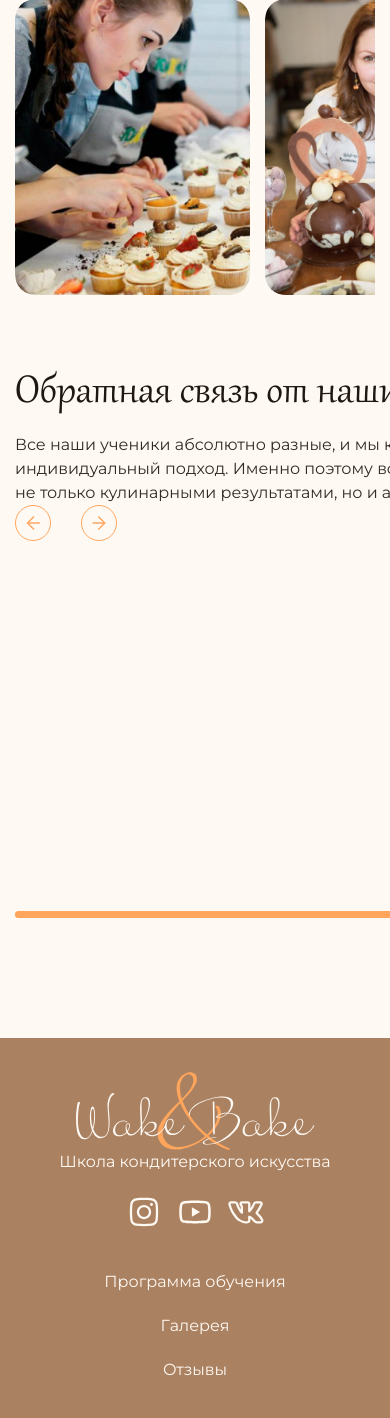
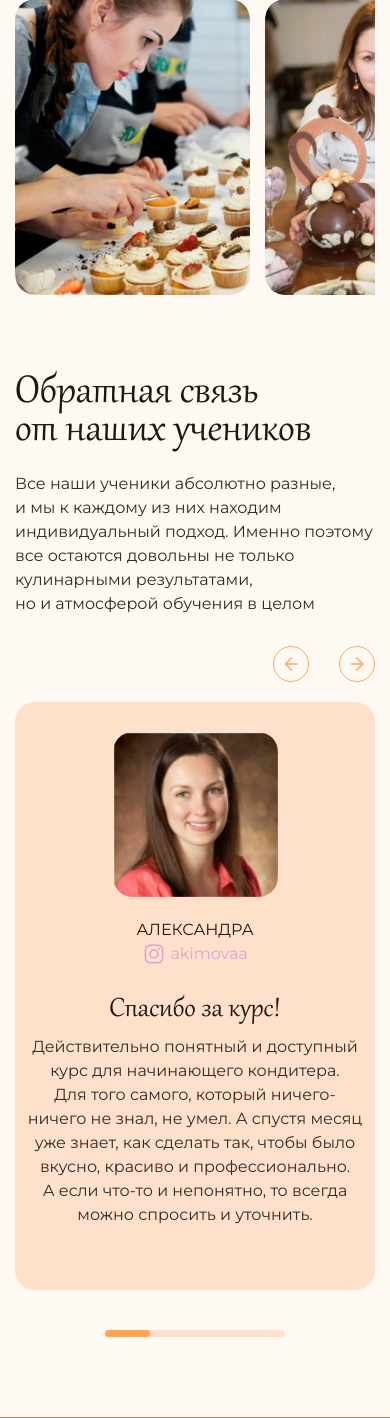
Before and after one commit to Ran3boy/HomeWork-template, a PHP site: page /final-verstka/index.html in a window 390 px wide. Shown: the part 3193-4611 px from the top of the page. Run offline with PHP 8.4, Linux system fonts and the light colour scheme.

Commit message:
ADD LESSON 121.1

```diff
--- a/final-verstka/css/style.css
+++ b/final-verstka/css/style.css
@@ -525,9 +525,8 @@
     align-items: end;
     justify-content: space-between;
     margin-bottom: 40px;
+    gap: 30px;
 }
-
-.testimonials__content {}
 
 .testimonials__info {
     max-width: 632px;
@@ -542,6 +541,7 @@
 .testimonials__nav {
     display: flex;
     align-items: center;
+    justify-content: space-between;
     gap: 30px;
 }
 
@@ -608,7 +608,6 @@
 .testimonials__slide {
     background: #FFE0CB;
     display: flex;
-    max-width: 624px;
     height: auto;
     padding: 30px 30px 40px 30px;
     gap: 30px;
@@ -812,6 +811,14 @@
 
     /* ---------- */
 
+    .testimonials__scrollbar.swiper-scrollbar {
+        width: 50%;
+        margin: 0 auto;
+    }
+
+
+    /* ---------- */
+
     .footer__inner {
         grid-template: none;
         justify-content: center;
@@ -837,6 +844,8 @@
     .footer__col:nth-child(4) {
         margin-top: 30px;
     }
+
+
 }
 
 @media (max-width: 800px) {
@@ -909,6 +918,17 @@
 
     .accordion-content__text {
         max-width: none;
+    }
+
+    /* -------------- */
+
+    .testimonials__inner {
+        flex-direction: column;
+        align-items: stretch;
+    }
+
+    .testimonials__nav {
+        align-self: end;
     }
 }
 
@@ -1017,6 +1037,20 @@
         margin-bottom: 20px;
     }
 
+    /* --------- */
+
+    .testimonials__inner {
+        margin-bottom: 20px;
+    }
+
+    .testimonials__slide {
+        flex-direction: column;
+        align-items: center;
+        text-align: center;
+    }
+
+    /* --------- */
+
 }
 
 @media (max-width: 450px) {
@@ -1058,4 +1092,10 @@
     .accordion-content__item {
         margin-bottom: 10px;
     }
+
+    /* ----------- */
+
+    .testimonials__slide {
+        padding: 30px 10px 10px;
+    }
 }
--- a/final-verstka/index.html
+++ b/final-verstka/index.html
@@ -748,9 +748,14 @@
                             </div>
                             <div class="gallery__nav">
                                 <button class="gallery__prev" type="button">
-                                    <svg width="14" height="14" viewBox="0 0 14 14" fill="none" xmlns="http://www.w3.org/2000/svg">
-                                        <path d="M8.51104 1.0234L2.53504 6.9994L8.51104 12.9754L7.50304 13.9834L0.519044 6.9994L7.50304 0.0153989L8.51104 1.0234Z" fill="#FFA55C"/>
-                                        <path d="M1.52734 7.71875L1.52734 6.27875L13.7673 6.27875L13.7673 7.71875L1.52734 7.71875Z" fill="#FFA55C"/>
+                                    <svg width="14" height="14" viewBox="0 0 14 14" fill="none"
+                                        xmlns="http://www.w3.org/2000/svg">
+                                        <path
+                                            d="M8.51104 1.0234L2.53504 6.9994L8.51104 12.9754L7.50304 13.9834L0.519044 6.9994L7.50304 0.0153989L8.51104 1.0234Z"
+                                            fill="#FFA55C" />
+                                        <path
+                                            d="M1.52734 7.71875L1.52734 6.27875L13.7673 6.27875L13.7673 7.71875L1.52734 7.71875Z"
+                                            fill="#FFA55C" />
                                     </svg>
                                 </button>
                                 <div class="gallery__pagination"></div>
@@ -770,25 +775,32 @@
                     </div>
                     <div class="gallery__slider swiper">
                         <div class="gallery__wrapper swiper-wrapper">
-                            <a class="gallery__slide swiper-slide" data-fslightbox="gallery" href="./img/content/gallery/1.jpg">
+                            <a class="gallery__slide swiper-slide" data-fslightbox="gallery"
+                                href="./img/content/gallery/1.jpg">
                                 <img src="./img/content/gallery/1.jpg" alt="">
                             </a>
-                            <a class="gallery__slide swiper-slide" data-fslightbox="gallery" href="./img/content/gallery/2.jpg">
+                            <a class="gallery__slide swiper-slide" data-fslightbox="gallery"
+                                href="./img/content/gallery/2.jpg">
                                 <img src="./img/content/gallery/2.jpg" alt="">
                             </a>
-                            <a class="gallery__slide swiper-slide" data-fslightbox="gallery" href="./img/content/gallery/3.jpg">
+                            <a class="gallery__slide swiper-slide" data-fslightbox="gallery"
+                                href="./img/content/gallery/3.jpg">
                                 <img src="./img/content/gallery/3.jpg" alt="">
                             </a>
-                            <a class="gallery__slide swiper-slide" data-fslightbox="gallery" href="./img/content/gallery/4.jpg">
+                            <a class="gallery__slide swiper-slide" data-fslightbox="gallery"
+                                href="./img/content/gallery/4.jpg">
                                 <img src="./img/content/gallery/4.jpg" alt="">
                             </a>
-                            <a class="gallery__slide swiper-slide" data-fslightbox="gallery" href="./img/content/gallery/1.jpg">
+                            <a class="gallery__slide swiper-slide" data-fslightbox="gallery"
+                                href="./img/content/gallery/1.jpg">
                                 <img src="./img/content/gallery/1.jpg" alt="">
                             </a>
-                            <a class="gallery__slide swiper-slide" data-fslightbox="gallery" href="./img/content/gallery/2.jpg">
+                            <a class="gallery__slide swiper-slide" data-fslightbox="gallery"
+                                href="./img/content/gallery/2.jpg">
                                 <img src="./img/content/gallery/2.jpg" alt="">
                             </a>
-                            <a class="gallery__slide swiper-slide" data-fslightbox="gallery" href="./img/content/gallery/3.jpg">
+                            <a class="gallery__slide swiper-slide" data-fslightbox="gallery"
+                                href="./img/content/gallery/3.jpg">
                                 <img src="./img/content/gallery/3.jpg" alt="">
                             </a>
                         </div>
@@ -798,21 +810,28 @@
             <section class="main__testimonials testimonials">
                 <div class="container">
                     <div class="testimonials__inner">
-                        <div class="testimonials__content">
                         <div class="testimonials__info">
                             <h2 class="testimonials__title title">
                                 Обратная связь от наших учеников
                             </h2>
                             <div class="testimonials__text">
                                 <p>
-                                        Все наши ученики абсолютно разные, и мы к каждому из них находим индивидуальный подход. Именно поэтому все остаются довольны не только кулинарными результатами, но и атмосферой обучения в целом
+                                    Все наши ученики абсолютно разные, и мы к каждому из них находим индивидуальный
+                                    подход. Именно поэтому все остаются довольны не только кулинарными результатами,
+                                    но и атмосферой обучения в целом
                                 </p>
+                            </div>
                         </div>
                             <div class="testimonials__nav">
                                 <button class="testimonials__prev" type="button">
-                                        <svg width="14" height="14" viewBox="0 0 14 14" fill="none" xmlns="http://www.w3.org/2000/svg">
-                                            <path d="M8.51104 1.0234L2.53504 6.9994L8.51104 12.9754L7.50304 13.9834L0.519044 6.9994L7.50304 0.0153989L8.51104 1.0234Z" fill="#FFA55C"/>
-                                            <path d="M1.52734 7.71875L1.52734 6.27875L13.7673 6.27875L13.7673 7.71875L1.52734 7.71875Z" fill="#FFA55C"/>
+                                    <svg width="14" height="14" viewBox="0 0 14 14" fill="none"
+                                        xmlns="http://www.w3.org/2000/svg">
+                                        <path
+                                            d="M8.51104 1.0234L2.53504 6.9994L8.51104 12.9754L7.50304 13.9834L0.519044 6.9994L7.50304 0.0153989L8.51104 1.0234Z"
+                                            fill="#FFA55C" />
+                                        <path
+                                            d="M1.52734 7.71875L1.52734 6.27875L13.7673 6.27875L13.7673 7.71875L1.52734 7.71875Z"
+                                            fill="#FFA55C" />
                                     </svg>
                                 </button>
                                 <button class="testimonials__next" type="button">
@@ -847,7 +866,10 @@
                                         <span>
                                             Спасибо за курс!
                                         </span>
-                                            Действительно понятный и доступный курс для начинающего кондитера. Для того самого, который ничего-ничего не знал, не умел. А спустя месяц уже знает, как сделать так, чтобы было вкусно, красиво и профессионально. А если что-то и непонятно, то всегда можно спросить и уточнить.
+                                        Действительно понятный и доступный курс для начинающего кондитера. Для того
+                                        самого, который ничего-ничего не знал, не умел. А спустя месяц уже знает,
+                                        как сделать так, чтобы было вкусно, красиво и профессионально. А если что-то
+                                        и непонятно, то всегда можно спросить и уточнить.
                                     </blockquote>
                                 </div>
                                 <div class="testimonials__slide swiper-slide">
@@ -867,7 +889,10 @@
                                         <span>
                                             Для меня действительно сбылась мечта!
                                         </span>
-                                            Это были одни из лучших месяцев моей жизни. Для меня действительно сбылась мечта, к которой я шла уже давно, но не хватало опыта и знаний. Это все дала мне ваша школа. В рецептурах все довольно понятно разъясняется, если есть вопросы, их всегда можно задать, что не мало важно.
+                                        Это были одни из лучших месяцев моей жизни. Для меня действительно сбылась
+                                        мечта, к которой я шла уже давно, но не хватало опыта и знаний. Это все дала
+                                        мне ваша школа. В рецептурах все довольно понятно разъясняется, если есть
+                                        вопросы, их всегда можно задать, что не мало важно.
                                     </blockquote>
                                 </div>
                                 <div class="testimonials__slide swiper-slide">
@@ -887,7 +912,11 @@
                                         <span>
                                             Здесь я узнал много чего нового!
                                         </span>
-                                            Спасибо большое Wake & Bake за такой курс! Здесь я узнал много чего нового для меня! Курс очень хороший, захватывает самые актуальные темы для кондитера! Мне понравилось что всегда была поддержка не только со стороны куратора но и таких же учеников-кондитеров как и я. Мне прям аж будет не хватать всего этого.
+                                        Спасибо большое Wake & Bake за такой курс! Здесь я узнал много чего нового
+                                        для меня! Курс очень хороший, захватывает самые актуальные темы для кондитера!
+                                        Мне понравилось что всегда была поддержка не только со стороны куратора
+                                        но и таких же учеников-кондитеров как и я. Мне прям аж будет не хватать всего
+                                        этого.
                                     </blockquote>
                                 </div>
                                 <div class="testimonials__slide swiper-slide">
@@ -907,12 +936,14 @@
                                         <span>
                                             Спасибо за курс!
                                         </span>
-                                            Действительно понятный и доступный курс для начинающего кондитера. Для того самого, который ничего-ничего не знал, не умел. А спустя месяц уже знает, как сделать так, чтобы было вкусно, красиво и профессионально. А если что-то и непонятно, то всегда можно спросить и уточнить.
+                                        Действительно понятный и доступный курс для начинающего кондитера. Для того
+                                        самого, который ничего-ничего не знал, не умел. А спустя месяц уже знает,
+                                        как сделать так, чтобы было вкусно, красиво и профессионально. А если что-то
+                                        и непонятно, то всегда можно спросить и уточнить.
                                     </blockquote>
                                 </div>
                             </div>
                             <div class="testimonials__scrollbar swiper-scrollbar"></div>
-                            </div>
                         </div>
                     </div>
             </section>
--- a/final-verstka/js/main.js
+++ b/final-verstka/js/main.js
@@ -153,7 +153,7 @@
     new Swiper ('.testimonials__slider', {
 
         spaceBetween: 0,
-        slidesPerView: 2.1,
+        slidesPerView: 1,
         centeredSlides: true,
 
         navigation: {
@@ -165,6 +165,15 @@
             el: '.swiper-scrollbar',
             draggable: true,
         },
+
+        breakpoints: {
+            901: {
+                slidesPerView: 1.5,
+            },
+            1201: {
+                slidesPerView: 2.1,
+            },
+        }
     });
 
 })()
```
Lines whose indentation alone changed are shown as unchanged.
